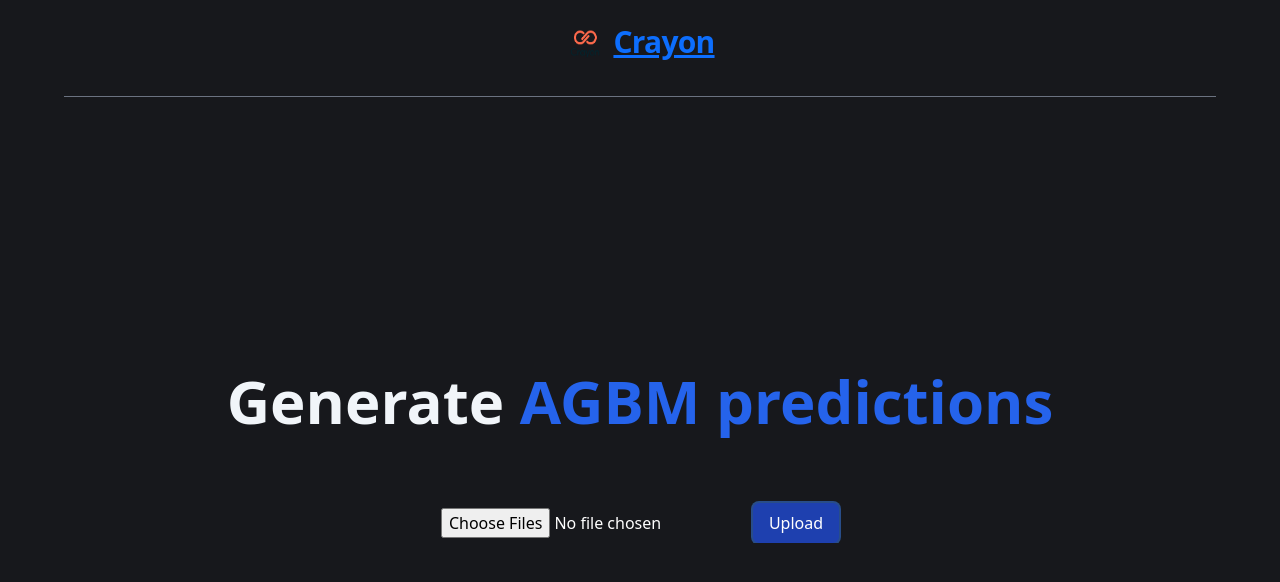
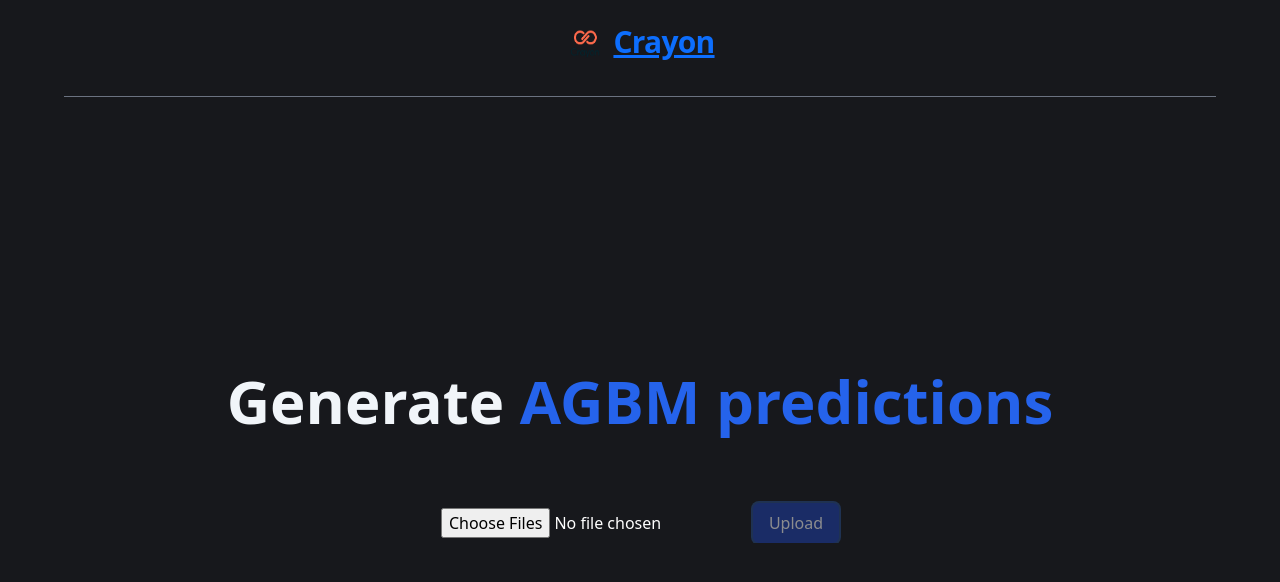
Before and after one commit to claudyAi/sdscrayon-flaskapi, a Next.js app: page /agbm in a window 1280 px wide. Shown: the top 582 px of the page. Built offline with nearby package versions, Linux system fonts and the light colour scheme.

Commit message:
disabled upload button before file is chosen

```diff
--- a/app/agbm/page.tsx
+++ b/app/agbm/page.tsx
@@ -41,6 +41,8 @@ export default function AGBM() {
   const [isShown, setIsShown] = useState(false);
   const [dataArr, setDataArr] = useState(data);
   const [isShpFile, setIsShpFile] = useState(false); //js
+  const [filesChosen, setFilesChosen] = useState(false);
+
 
   const handleMouseOver = () => {
     setIsShown(true);
@@ -123,6 +125,17 @@ export default function AGBM() {
     console.log("newIndex", newIndex);
   };
 
+  // Update the file input change handler to set the state when files are chosen
+  const handleFileInputChange = (event:any) => {
+    setFileInput(event.target.files);
+    // Enable the upload button if files have been chosen
+    if (event.target.files.length > 0) {
+      setFilesChosen(true);
+    } else {
+      setFilesChosen(false);
+    }
+  };
+
   useEffect(() => {
     require("bootstrap/dist/js/bootstrap");
     let timer;
@@ -187,11 +200,14 @@ export default function AGBM() {
                       type="file"
                       name="imageInput"
                       multiple
-                      onChange={(event) => setFileInput(event.target.files)}
+                      onChange={handleFileInputChange}
                     />
                     <button
                       type="submit"
-                      className="ring-2 px-3 py-2 bg-blue-800 text-white rounded-md"
+                      className={`ring-2 px-3 py-2 bg-blue-800 text-white rounded-md ${
+                        !filesChosen ? 'opacity-50 cursor-not-allowed' : '' // Add styles for disabled state
+                      }`}
+                      disabled={!filesChosen} // Disable button based on 'filesChosen' state
                     >
                       Upload
                     </button>
@@ -456,6 +472,7 @@ export default function AGBM() {
                                 setError(null);
                                 setActiveIndex(0);
                                 setIsShpFile(false);
+                                setFilesChosen(false);
                               }}
                               className="bg-blue-500 rounded-full text-white font-medium px-4 py-2 mt-8 hover:bg-blue-500/80 transition"
                             >
```
